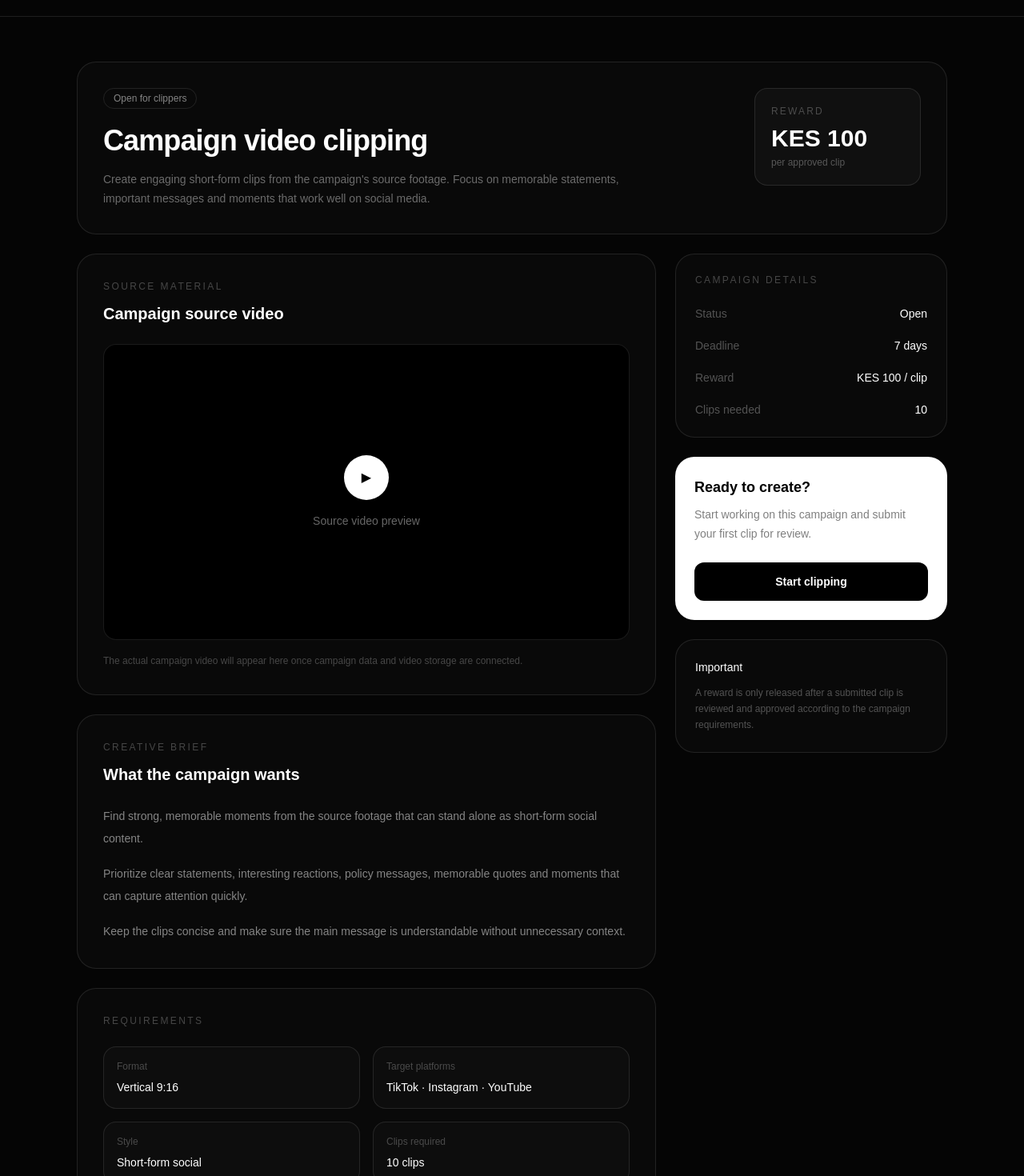
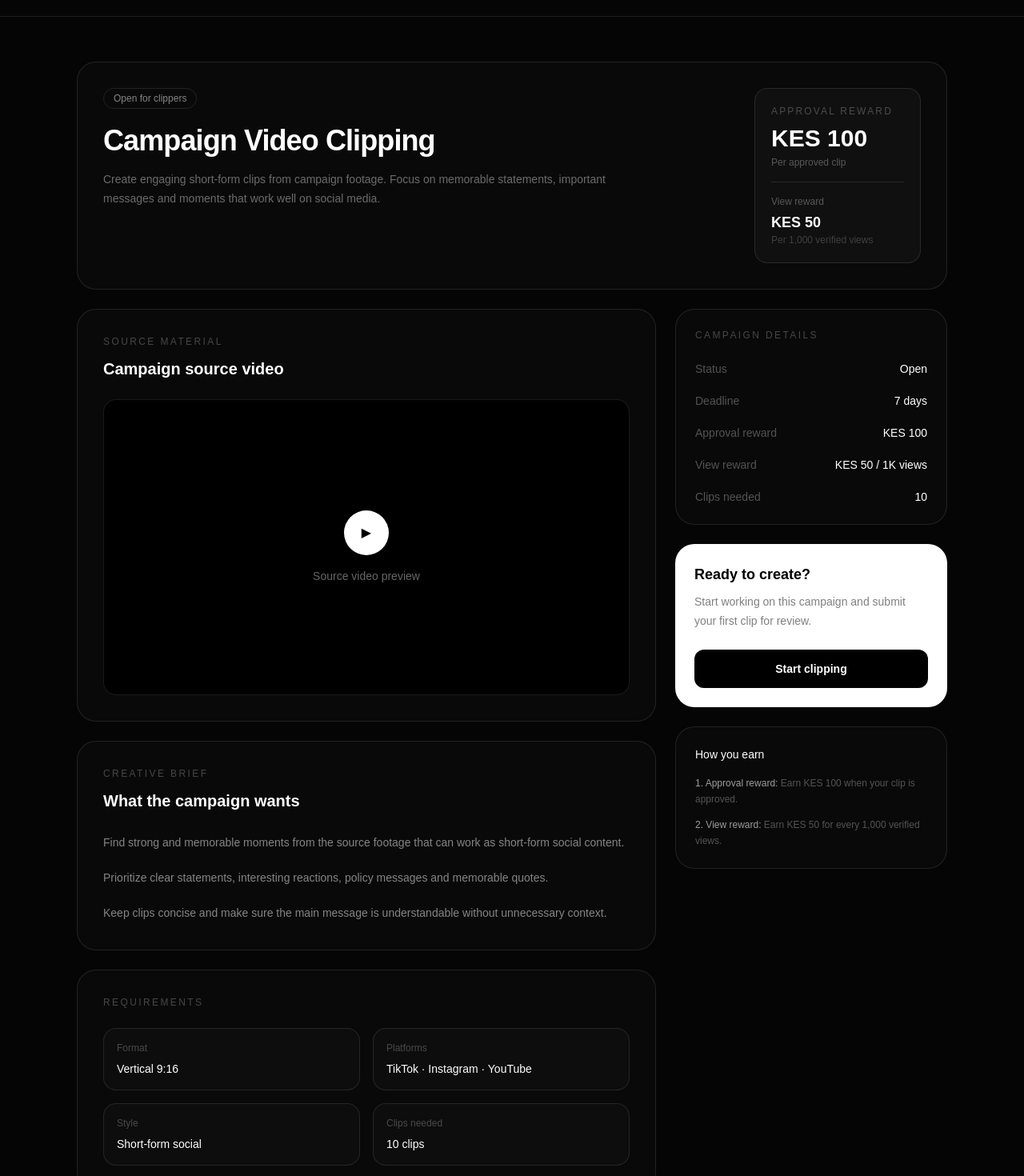
Before and after one commit to stephenmuriuki632-png/poliforge, a Next.js app: page /clipper/campaigns/test-campaign in a window 1280 px wide. Shown: the part 60-1530 px from the top of the page at 80% size. Built offline with nearby package versions, Linux system fonts and the light colour scheme.

Commit message:
Connect campaign to clip submission

```diff
--- a/app/clipper/campaigns/[id]/page.tsx
+++ b/app/clipper/campaigns/[id]/page.tsx
@@ -5,29 +5,25 @@ import Link from "next/link";
 export default function CampaignDetailsPage() {
   return (
     <main className="min-h-screen bg-[#050505] text-white">
-      {/* Header */}
       <header className="border-b border-white/10">
         <div className="mx-auto flex h-20 max-w-6xl items-center justify-between px-5 sm:px-8">
           <Link href="/clipper/dashboard" className="flex items-center gap-3">
             <div className="flex h-9 w-9 items-center justify-center rounded-xl bg-white font-bold text-black">
               P
             </div>
-
             <span className="font-semibold">PoliForge</span>
           </Link>
 
           <Link
             href="/clipper/dashboard"
-            className="text-sm text-white/40 transition hover:text-white"
+            className="text-sm text-white/40 hover:text-white"
           >
             ← Back to campaigns
           </Link>
         </div>
       </header>
 
-      {/* Main */}
       <div className="mx-auto max-w-6xl px-5 py-10 sm:px-8 sm:py-14">
-        {/* Campaign header */}
         <section className="rounded-3xl border border-white/10 bg-white/[0.02] p-6 sm:p-8">
           <div className="flex flex-col gap-8 lg:flex-row lg:items-start lg:justify-between">
             <div>
@@ -36,20 +32,19 @@ export default function CampaignDetailsPage() {
               </span>
 
               <h1 className="mt-5 text-3xl font-semibold tracking-tight sm:text-4xl">
-                Campaign video clipping
+                Campaign Video Clipping
               </h1>
 
               <p className="mt-4 max-w-2xl text-sm leading-6 text-white/40">
-                Create engaging short-form clips from the campaign's
-                source footage. Focus on memorable statements,
-                important messages and moments that work well on
-                social media.
+                Create engaging short-form clips from campaign footage.
+                Focus on memorable statements, important messages and
+                moments that work well on social media.
               </p>
             </div>
 
             <div className="shrink-0 rounded-2xl border border-white/10 bg-white/[0.03] p-5 lg:min-w-52">
               <p className="text-xs uppercase tracking-[0.18em] text-white/25">
-                Reward
+                Approval reward
               </p>
 
               <p className="mt-2 text-3xl font-semibold">
@@ -57,16 +52,28 @@ export default function CampaignDetailsPage() {
               </p>
 
               <p className="mt-1 text-xs text-white/30">
-                per approved clip
+                Per approved clip
               </p>
+
+              <div className="mt-4 border-t border-white/10 pt-4">
+                <p className="text-xs text-white/30">
+                  View reward
+                </p>
+
+                <p className="mt-1 text-lg font-semibold">
+                  KES 50
+                </p>
+
+                <p className="text-xs text-white/20">
+                  Per 1,000 verified views
+                </p>
+              </div>
             </div>
           </div>
         </section>
 
-        {/* Information */}
         <div className="mt-6 grid gap-6 lg:grid-cols-[1fr_340px]">
           <div className="space-y-6">
-            {/* Source video */}
             <section className="rounded-3xl border border-white/10 bg-white/[0.02] p-6 sm:p-8">
               <p className="text-xs uppercase tracking-[0.2em] text-white/25">
                 Source material
@@ -87,14 +94,8 @@ export default function CampaignDetailsPage() {
                   </p>
                 </div>
               </div>
-
-              <p className="mt-4 text-xs leading-5 text-white/25">
-                The actual campaign video will appear here once
-                campaign data and video storage are connected.
-              </p>
             </section>
 
-            {/* Instructions */}
             <section className="rounded-3xl border border-white/10 bg-white/[0.02] p-6 sm:p-8">
               <p className="text-xs uppercase tracking-[0.2em] text-white/25">
                 Creative brief
@@ -106,26 +107,22 @@ export default function CampaignDetailsPage() {
 
               <div className="mt-6 space-y-4 text-sm leading-7 text-white/50">
                 <p>
-                  Find strong, memorable moments from the source
-                  footage that can stand alone as short-form social
-                  content.
+                  Find strong and memorable moments from the source
+                  footage that can work as short-form social content.
                 </p>
 
                 <p>
                   Prioritize clear statements, interesting reactions,
-                  policy messages, memorable quotes and moments that
-                  can capture attention quickly.
+                  policy messages and memorable quotes.
                 </p>
 
                 <p>
-                  Keep the clips concise and make sure the main
-                  message is understandable without unnecessary
-                  context.
+                  Keep clips concise and make sure the main message is
+                  understandable without unnecessary context.
                 </p>
               </div>
             </section>
 
-            {/* Requirements */}
             <section className="rounded-3xl border border-white/10 bg-white/[0.02] p-6 sm:p-8">
               <p className="text-xs uppercase tracking-[0.2em] text-white/25">
                 Requirements
@@ -138,7 +135,7 @@ export default function CampaignDetailsPage() {
                 />
 
                 <Requirement
-                  title="Target platforms"
+                  title="Platforms"
                   value="TikTok · Instagram · YouTube"
                 />
 
@@ -148,16 +145,14 @@ export default function CampaignDetailsPage() {
                 />
 
                 <Requirement
-                  title="Clips required"
+                  title="Clips needed"
                   value="10 clips"
                 />
               </div>
             </section>
           </div>
 
-          {/* Right column */}
           <aside className="space-y-6">
-            {/* Campaign information */}
             <section className="rounded-3xl border border-white/10 bg-white/[0.02] p-6">
               <p className="text-xs uppercase tracking-[0.2em] text-white/25">
                 Campaign details
@@ -165,16 +160,13 @@ export default function CampaignDetailsPage() {
 
               <div className="mt-6 space-y-5">
                 <Detail label="Status" value="Open" />
-
                 <Detail label="Deadline" value="7 days" />
-
-                <Detail label="Reward" value="KES 100 / clip" />
-
+                <Detail label="Approval reward" value="KES 100" />
+                <Detail label="View reward" value="KES 50 / 1K views" />
                 <Detail label="Clips needed" value="10" />
               </div>
             </section>
 
-            {/* CTA */}
             <section className="rounded-3xl bg-white p-6 text-black">
               <h2 className="text-lg font-semibold">
                 Ready to create?
@@ -185,25 +177,34 @@ export default function CampaignDetailsPage() {
                 clip for review.
               </p>
 
-              <button
-                type="button"
-                className="mt-6 w-full rounded-xl bg-black px-5 py-3.5 text-sm font-semibold text-white transition hover:bg-black/80"
+              <Link
+                href="/clipper/campaigns/test-campaign/submit"
+                className="mt-6 block w-full rounded-xl bg-black px-5 py-3.5 text-center text-sm font-semibold text-white transition hover:bg-black/80"
               >
                 Start clipping
-              </button>
+              </Link>
             </section>
 
-            {/* Important note */}
             <section className="rounded-3xl border border-white/10 bg-white/[0.02] p-6">
               <p className="text-sm font-medium">
-                Important
+                How you earn
               </p>
 
-              <p className="mt-3 text-xs leading-5 text-white/30">
-                A reward is only released after a submitted clip is
-                reviewed and approved according to the campaign
-                requirements.
-              </p>
+              <div className="mt-4 space-y-3 text-xs leading-5 text-white/30">
+                <p>
+                  <span className="text-white/60">
+                    1. Approval reward:
+                  </span>{" "}
+                  Earn KES 100 when your clip is approved.
+                </p>
+
+                <p>
+                  <span className="text-white/60">
+                    2. View reward:
+                  </span>{" "}
+                  Earn KES 50 for every 1,000 verified views.
+                </p>
+              </div>
             </section>
           </aside>
         </div>
@@ -222,7 +223,6 @@ function Detail({
   return (
     <div className="flex items-center justify-between gap-4">
       <span className="text-sm text-white/30">{label}</span>
-
       <span className="text-sm font-medium">{value}</span>
     </div>
   );
@@ -238,7 +238,6 @@ function Requirement({
   return (
     <div className="rounded-2xl border border-white/10 bg-white/[0.02] p-4">
       <p className="text-xs text-white/25">{title}</p>
-
       <p className="mt-2 text-sm font-medium">{value}</p>
     </div>
   );
```
